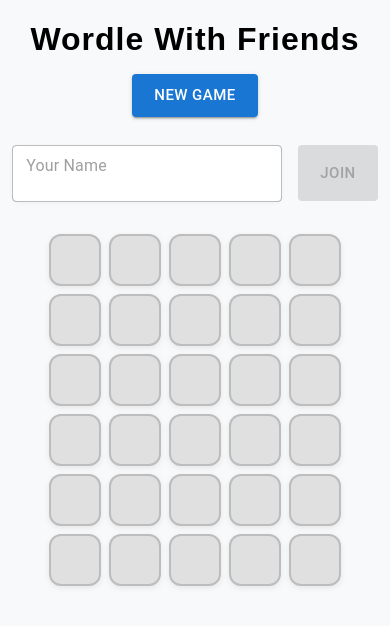
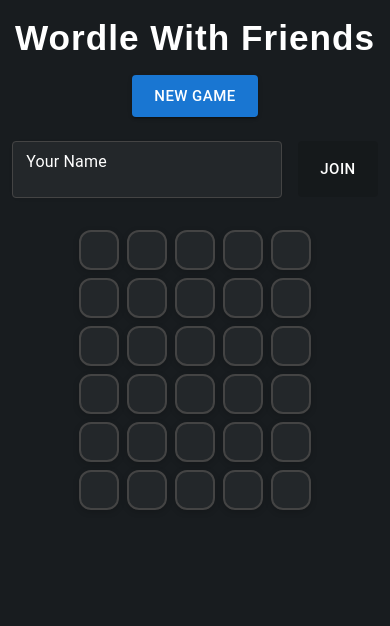
Before and after one commit to sam-adefioye/wordle-with-friends, a React (Create React App) app in the folder frontend/: page / in a window 390 px wide. Shown: the top 626 px of the page. Built offline with nearby package versions, Linux system fonts and the light colour scheme.

Commit message:
Iteration 1.0

```diff
--- a/frontend/src/App.css
+++ b/frontend/src/App.css
@@ -1,17 +1,20 @@
 html, body {
   margin: 0;
   padding: 0;
-  background: #f8f9fa; /* or #ececec, match your .App background */
+  background: #181c1f;
   height: 100%;
   box-sizing: border-box;
 }
 
 h1 {
   font-family: 'Montserrat', sans-serif;
-  font-size: 2rem;
+  font-size: 2.2rem;
   font-weight: 700;
   margin-bottom: 0.5em;
   letter-spacing: 1px;
+  color: #fff;
+  text-align: center;
+  margin-top: 0.5em;
 }
 
 .grid-tile:not(.gray):hover {
@@ -19,9 +22,13 @@ h1 {
 }
 
 .App {
-  background: #f8f9fa;
-  /* min-height: 100vh; */
+  background: #181c1f;
+  min-height: 100vh;
   text-align: center;
+  color: #fff;
+  display: flex;
+  flex-direction: column;
+  align-items: center;
 }
 
 .App-logo {
@@ -75,7 +82,7 @@ h1 {
 .grid-tile {
   width: 48px;
   height: 48px;
-  background: #e0e0e0;
+  background: #23272a;
   border-radius: 12px;
   display: flex;
   align-items: center;
@@ -83,42 +90,31 @@ h1 {
   font-size: 2rem;
   font-weight: bold;
   text-transform: uppercase;
-  box-shadow: 0 2px 6px rgba(0,0,0,0.08);
-  -webkit-box-shadow: 0 2px 6px rgba(0,0,0,0.08);
-  border: 2px solid #bdbdbd;
+  box-shadow: 0 2px 6px rgba(0,0,0,0.18);
+  border: 2px solid #444;
+  color: #fff;
+  transition: background 0.2s, border 0.2s;
 }
 .grid-tile.green {
-  background: #6aaa64;
-  color: white;
-  border-color: #538d4e;
-  background: #6aaa64;
-  background: -webkit-linear-gradient(top, #6aaa64, #538d4e);
-  background: -moz-linear-gradient(top, #6aaa64, #538d4e);
-  background: -o-linear-gradient(top, #6aaa64, #538d4e);
-  background: linear-gradient(to bottom, #6aaa64, #538d4e);
+  background: -webkit-linear-gradient(to bottom, #6aaa64, #538d4e); /* Safari, Chrome */
+  background: -moz-linear-gradient(to bottom, #6aaa64, #538d4e);    /* Firefox */
+  background: -o-linear-gradient(to bottom, #6aaa64, #538d4e);      /* Opera */
+  background: linear-gradient(to bottom, #6aaa64, #538d4e);         /* Standard */
   color: white;
   border-color: #538d4e;
 }
 .grid-tile.yellow {
-  background: #c9b458;
-  color: white;
-  border-color: #b59f3b;
-  background: #c9b458;
-  background: -webkit-linear-gradient(top, #c9b458, #b59f3b);
-  background: -moz-linear-gradient(top, #c9b458, #b59f3b);
-  background: -o-linear-gradient(top, #c9b458, #b59f3b);
+  background: -webkit-linear-gradient(to bottom, #c9b458, #b59f3b);
+  background: -moz-linear-gradient(to bottom, #c9b458, #b59f3b);
+  background: -o-linear-gradient(to bottom, #c9b458, #b59f3b);
   background: linear-gradient(to bottom, #c9b458, #b59f3b);
   color: white;
   border-color: #b59f3b;
 }
 .grid-tile.gray {
-  background: #787c7e;
-  color: white;
-  border-color: #3a3a3c;
-  background: #787c7e;
-  background: -webkit-linear-gradient(top, #787c7e, #3a3a3c);
-  background: -moz-linear-gradient(top, #787c7e, #3a3a3c);
-  background: -o-linear-gradient(top, #787c7e, #3a3a3c);
+  background: -webkit-linear-gradient(to bottom, #787c7e, #3a3a3c);
+  background: -moz-linear-gradient(to bottom, #787c7e, #3a3a3c);
+  background: -o-linear-gradient(to bottom, #787c7e, #3a3a3c);
   background: linear-gradient(to bottom, #787c7e, #3a3a3c);
   color: white;
   border-color: #3a3a3c;
@@ -137,7 +133,7 @@ h1 {
 .guess-player {
   margin-left: 12px;
   font-size: 1.1rem;
-  color: #444;
+  color: #bbb;
   font-weight: 500;
   align-self: center;
 }
@@ -154,5 +150,41 @@ input[placeholder="Your Guess"] {
 }
 
 .new-game-container {
-  margin-bottom: 1.75em;
+  margin-bottom: 1.5em;
 }
+
+/* Make the TextField background dark in all browsers */
+.MuiOutlinedInput-root {
+  background: #23272a !important;
+}
+
+.MuiInputBase-input, .MuiInputLabel-root {
+  color: #fff !important;
+}
+
+.MuiOutlinedInput-notchedOutline {
+  border-color: #444 !important;
+}
+
+input {
+  background: transparent !important;
+  color: #fff !important;
+}
+
+/* Ensure Join button text is always white, even in Safari */
+.MuiButton-containedSecondary,
+button.MuiButton-containedSecondary,
+.MuiButton-contained.MuiButton-containedSecondary {
+  color: #fff !important;
+}
+
+@media (max-width: 600px) {
+  .App {
+    padding: 0 0.5em;
+  }
+  .grid-tile {
+    width: 36px;
+    height: 36px;
+    font-size: 1.3rem;
+  }
+}
--- a/frontend/src/App.tsx
+++ b/frontend/src/App.tsx
@@ -255,7 +255,7 @@ function App() {
                 size="large"
                 sx={{ height: '56px' }}
               >
-                Send Guess
+                Guess
               </Button>
             </div>
             {gameResult && (
```
